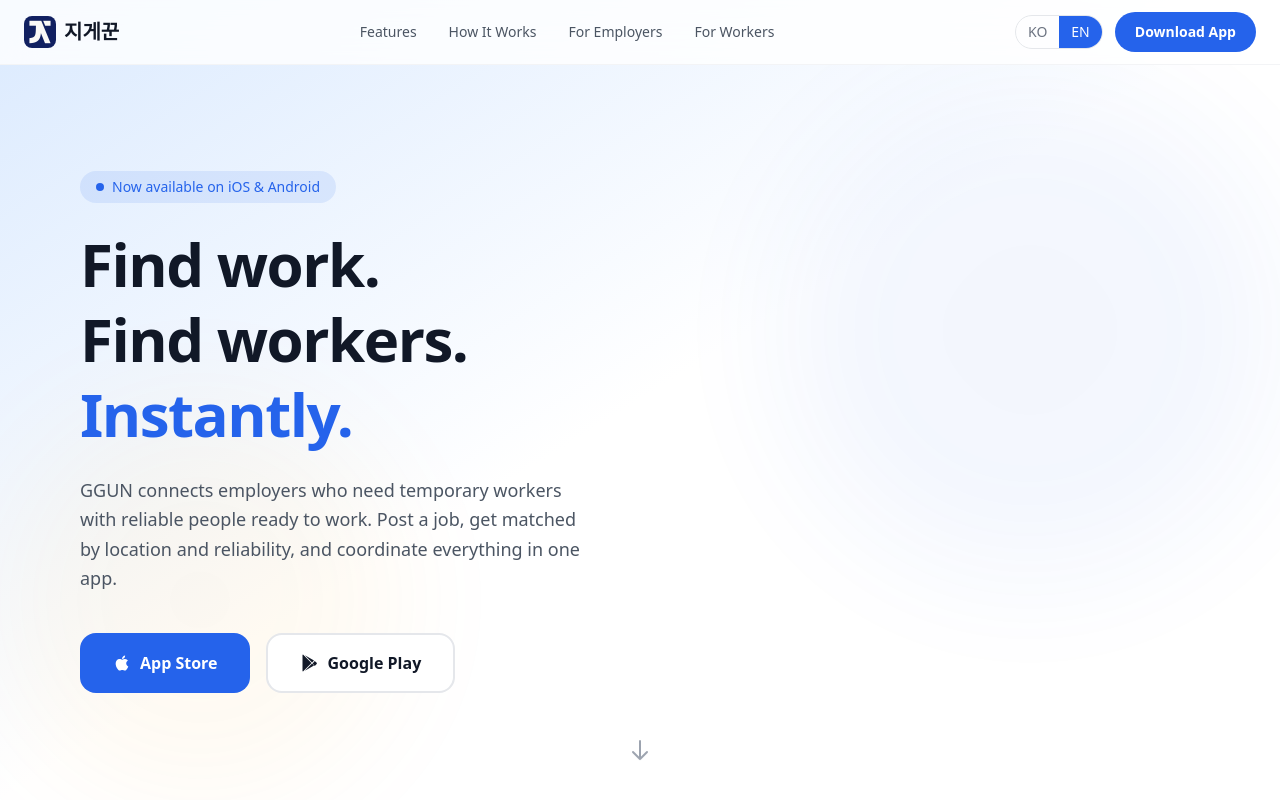
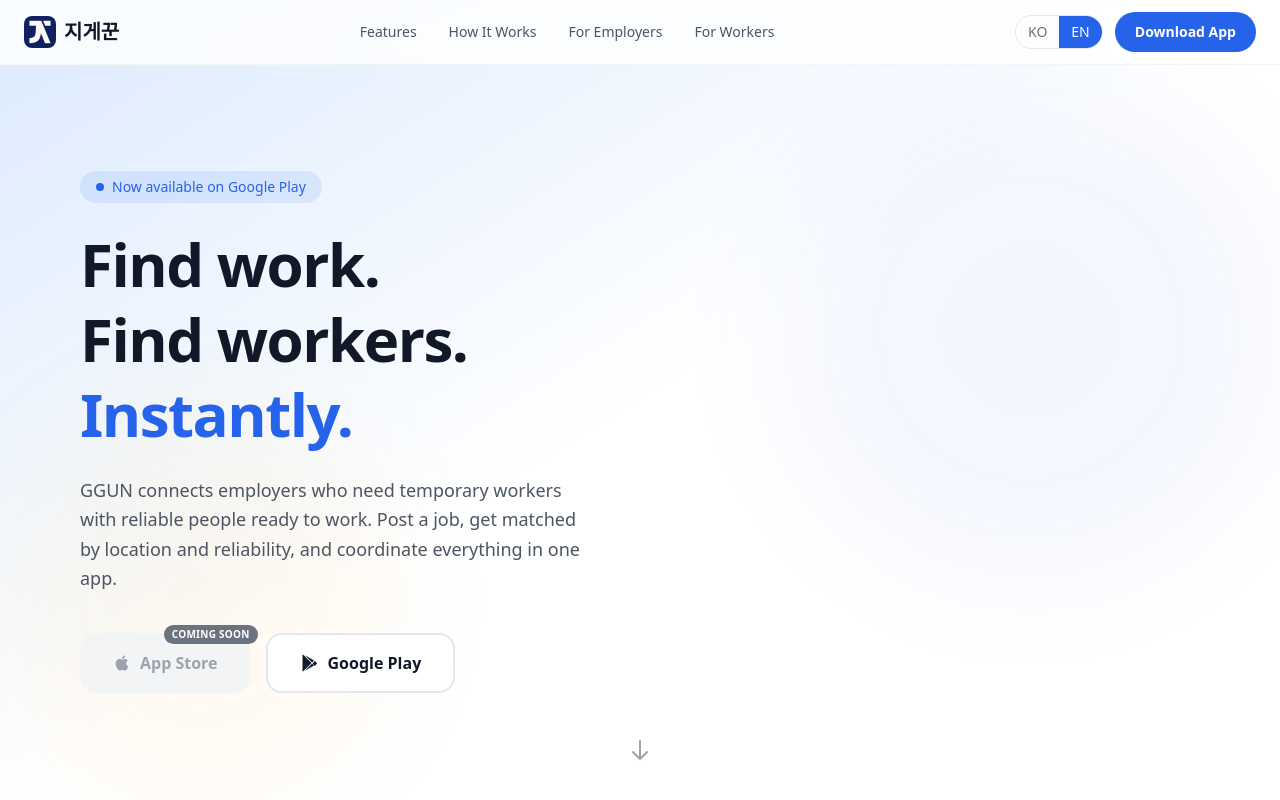
Before and after one commit to jigekun-labs/jigekun-web, a Next.js app: page /en in a window 1280 px wide. Shown: the top 800 px of the page. Built offline with nearby package versions, Linux system fonts and the light colour scheme.

Commit message:
android download url added

```diff
--- a/src/app/[locale]/page.tsx
+++ b/src/app/[locale]/page.tsx
@@ -32,17 +32,22 @@ async function HeroSection() {
           </p>
 
           <div className="mt-10 flex flex-col sm:flex-row gap-4">
-            <a
-              href="#download"
-              className="inline-flex items-center justify-center gap-2 px-8 py-4 text-base font-semibold text-white bg-[var(--primary)] rounded-2xl hover:bg-[var(--primary-dark)] transition-all hover:shadow-lg hover:shadow-blue-500/25"
+            <div
+              aria-disabled="true"
+              className="relative inline-flex items-center justify-center gap-2 px-8 py-4 text-base font-semibold text-[var(--gray-400)] bg-[var(--gray-100)] rounded-2xl cursor-not-allowed select-none"
             >
               <svg width="20" height="20" viewBox="0 0 24 24" fill="currentColor">
                 <path d="M17.05 20.28c-.98.95-2.05.8-3.08.35-1.09-.46-2.09-.48-3.24 0-1.44.62-2.2.44-3.06-.35C2.79 15.25 3.51 7.59 9.05 7.31c1.35.07 2.29.74 3.08.8 1.18-.24 2.31-.93 3.57-.84 1.51.12 2.65.72 3.4 1.8-3.12 1.87-2.38 5.98.48 7.13-.57 1.5-1.31 2.99-2.54 4.09zM12.03 7.25c-.15-2.23 1.66-4.07 3.74-4.25.29 2.58-2.34 4.5-3.74 4.25z" />
               </svg>
               {t("appStore")}
-            </a>
+              <span className="absolute -top-2 -right-2 px-2 py-0.5 text-[10px] font-semibold uppercase tracking-wide text-white bg-[var(--gray-500)] rounded-full">
+                {t("comingSoon")}
+              </span>
+            </div>
             <a
-              href="#download"
+              href="https://play.google.com/store/apps/details?id=kr.co.jigekun.labs"
+              target="_blank"
+              rel="noopener noreferrer"
               className="inline-flex items-center justify-center gap-2 px-8 py-4 text-base font-semibold text-[var(--gray-900)] bg-white border-2 border-[var(--gray-200)] rounded-2xl hover:border-[var(--primary)] hover:text-[var(--primary)] transition-all"
             >
               <svg width="20" height="20" viewBox="0 0 24 24" fill="currentColor">
@@ -350,17 +355,22 @@ async function CTASection() {
             </p>
 
             <div className="mt-10 flex flex-col sm:flex-row justify-center gap-4">
-              <a
-                href="#"
-                className="inline-flex items-center justify-center gap-3 px-8 py-4 bg-white text-[var(--primary)] font-semibold rounded-2xl hover:bg-white/90 transition-colors"
+              <div
+                aria-disabled="true"
+                className="relative inline-flex items-center justify-center gap-3 px-8 py-4 bg-white/30 text-white/60 font-semibold rounded-2xl cursor-not-allowed select-none"
               >
                 <svg width="22" height="22" viewBox="0 0 24 24" fill="currentColor">
                   <path d="M17.05 20.28c-.98.95-2.05.8-3.08.35-1.09-.46-2.09-.48-3.24 0-1.44.62-2.2.44-3.06-.35C2.79 15.25 3.51 7.59 9.05 7.31c1.35.07 2.29.74 3.08.8 1.18-.24 2.31-.93 3.57-.84 1.51.12 2.65.72 3.4 1.8-3.12 1.87-2.38 5.98.48 7.13-.57 1.5-1.31 2.99-2.54 4.09zM12.03 7.25c-.15-2.23 1.66-4.07 3.74-4.25.29 2.58-2.34 4.5-3.74 4.25z" />
                 </svg>
                 {t("ios")}
-              </a>
+                <span className="absolute -top-2 -right-2 px-2 py-0.5 text-[10px] font-semibold uppercase tracking-wide text-[var(--primary)] bg-white rounded-full">
+                  {t("comingSoon")}
+                </span>
+              </div>
               <a
-                href="#"
+                href="https://play.google.com/store/apps/details?id=kr.co.jigekun.labs"
+                target="_blank"
+                rel="noopener noreferrer"
                 className="inline-flex items-center justify-center gap-3 px-8 py-4 bg-white/15 text-white font-semibold rounded-2xl border border-white/25 hover:bg-white/25 transition-colors"
               >
                 <svg width="22" height="22" viewBox="0 0 24 24" fill="currentColor">
--- a/src/messages/en.json
+++ b/src/messages/en.json
@@ -7,13 +7,14 @@
     "downloadApp": "Download App"
   },
   "Hero": {
-    "badge": "Now available on iOS & Android",
+    "badge": "Now available on Google Play",
     "title1": "Find work.",
     "title2": "Find workers.",
     "title3": "Instantly.",
     "description": "GGUN connects employers who need temporary workers with reliable people ready to work. Post a job, get matched by location and reliability, and coordinate everything in one app.",
     "appStore": "App Store",
     "googlePlay": "Google Play",
+    "comingSoon": "Coming soon",
     "phoneTagline": "지게꾼",
     "phoneButton": "Get Started"
   },
@@ -94,7 +95,8 @@
     "title": "Ready to get started?",
     "description": "Download GGUN today and join thousands of employers and workers who are already making temporary work simpler.",
     "ios": "Download for iOS",
-    "android": "Download for Android"
+    "android": "Download for Android",
+    "comingSoon": "Coming soon"
   },
   "Footer": {
     "tagline": "Connecting employers with reliable temporary workers. Post a job, get matched, get it done.",
--- a/src/messages/ko.json
+++ b/src/messages/ko.json
@@ -7,13 +7,14 @@
     "downloadApp": "앱 다운로드"
   },
   "Hero": {
-    "badge": "iOS & Android에서 이용 가능",
+    "badge": "Google Play에서 이용 가능",
     "title1": "일자리를 찾고,",
     "title2": "인력을 구하고,",
     "title3": "바로 시작.",
     "description": "지게꾼은 임시 인력이 필요한 사업주와 일할 준비가 된 신뢰할 수 있는 사람들을 연결합니다. 일자리를 등록하고, 위치와 신뢰도 기반으로 매칭 받고, 모든 것을 하나의 앱에서 관리하세요.",
     "appStore": "App Store",
     "googlePlay": "Google Play",
+    "comingSoon": "출시 예정",
     "phoneTagline": "지게꾼",
     "phoneButton": "시작하기"
   },
@@ -94,7 +95,8 @@
     "title": "시작할 준비 되셨나요?",
     "description": "지금 지게꾼을 다운로드하고, 이미 임시 근무를 더 쉽게 만들고 있는 수천 명의 사업주와 근로자에 합류하세요.",
     "ios": "iOS 다운로드",
-    "android": "Android 다운로드"
+    "android": "Android 다운로드",
+    "comingSoon": "출시 예정"
   },
   "Footer": {
     "tagline": "사업주와 신뢰할 수 있는 임시 근로자를 연결합니다. 일자리를 올리고, 매칭 받고, 완료하세요.",
```
